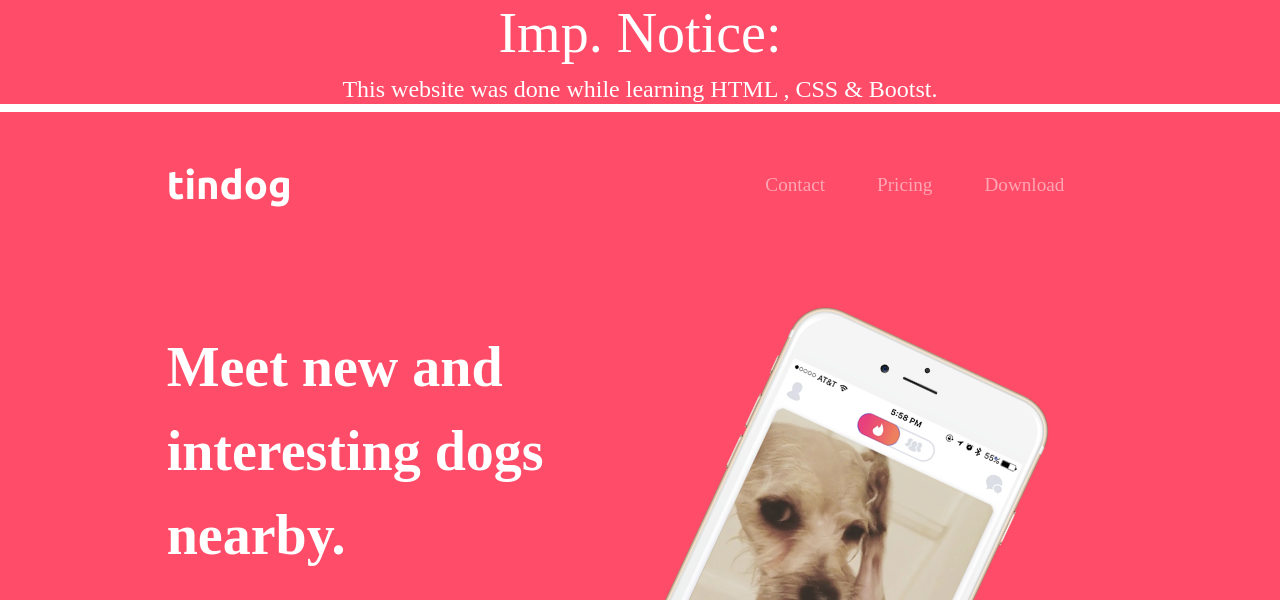
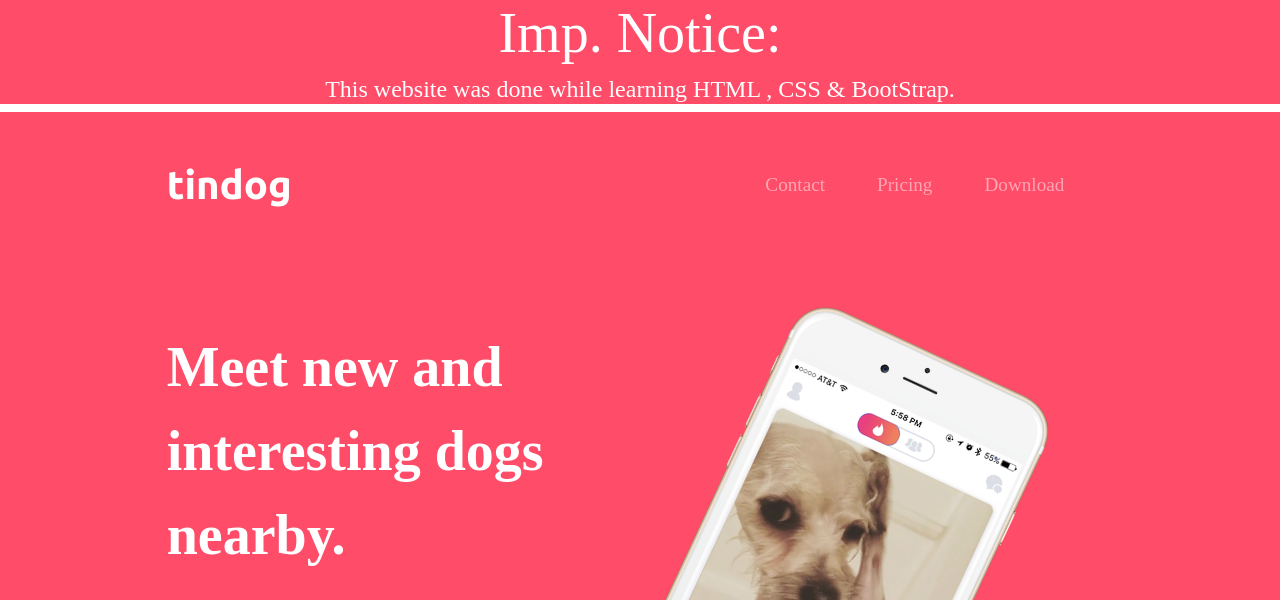
Before and after one commit to mohamedsamny/tindog, a plain HTML site: page index.html in a window 1280 px wide. Shown: the top 600 px of the page. Drawn offline with nearby package versions, Linux system fonts and the light colour scheme.

Commit message:
add bootstrap word

```diff
--- a/index.html
+++ b/index.html
@@ -26,7 +26,7 @@
   <div class="jumbotron jumbotron-fluid">
     <div class="container">
       <h1 class="display-4">Imp. Notice:</h1>
-      <h3>This website was done while learning HTML , CSS & Bootst.</h3>
+      <h3>This website was done while learning HTML , CSS & BootStrap.</h3>
     </div>
   </div>
 
```
